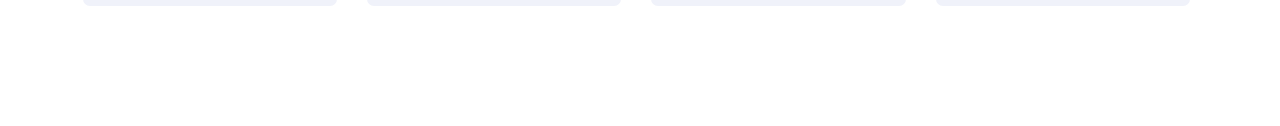
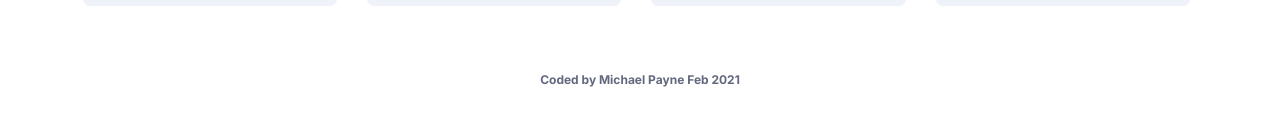
Before and after one commit to MSPayneII/fem-social-media-dashboard, a plain HTML site: page index.html in a window 1280 px wide. Shown: the part 744-870 px from the top of the page. Before the commit the page ends 816 px from the top, so only its background shows below. Drawn offline with Linux system fonts and the light colour scheme.

Commit message:
updating

```diff
--- a/index.html
+++ b/index.html
@@ -263,26 +263,13 @@
 
     </main>
 
+  <footer>
+    <div class="attribution">
+      <p>Coded by Michael Payne Feb 2021</p>
 
-  <footer>
+    </div>
+  </footer>
 
-  </footer>
   <script src="./dist/js/script.js"></script>
 </body>
 </html>
-
-<!--
-
-
-
-
-
-
-
-
-
-
-  <div class="attribution">
-    Challenge by <a href="https://www.frontendmentor.io?ref=challenge" target="_blank">Frontend Mentor</a>.
-    Coded by <a href="#">Your Name Here</a>.
-  </div> -->
```
